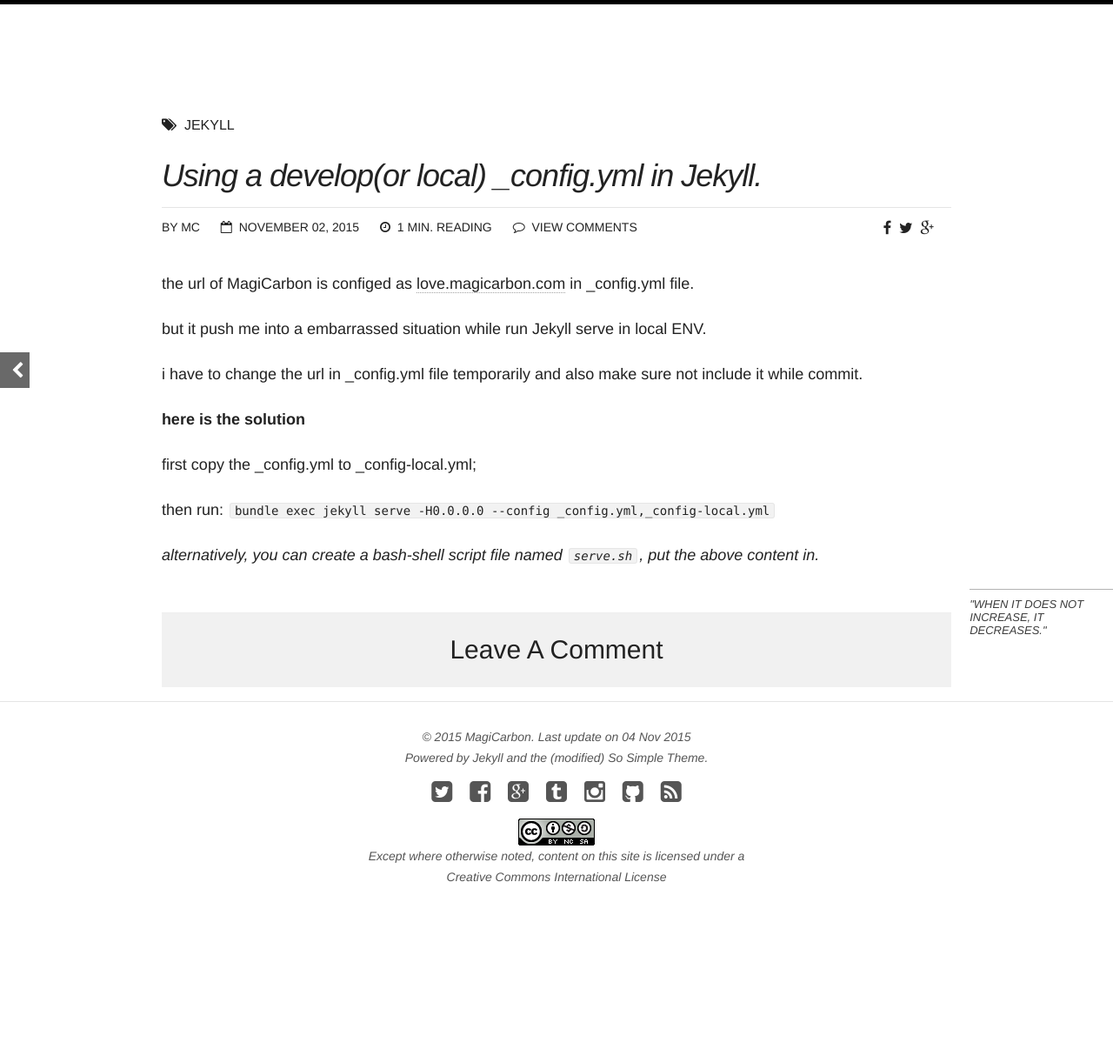
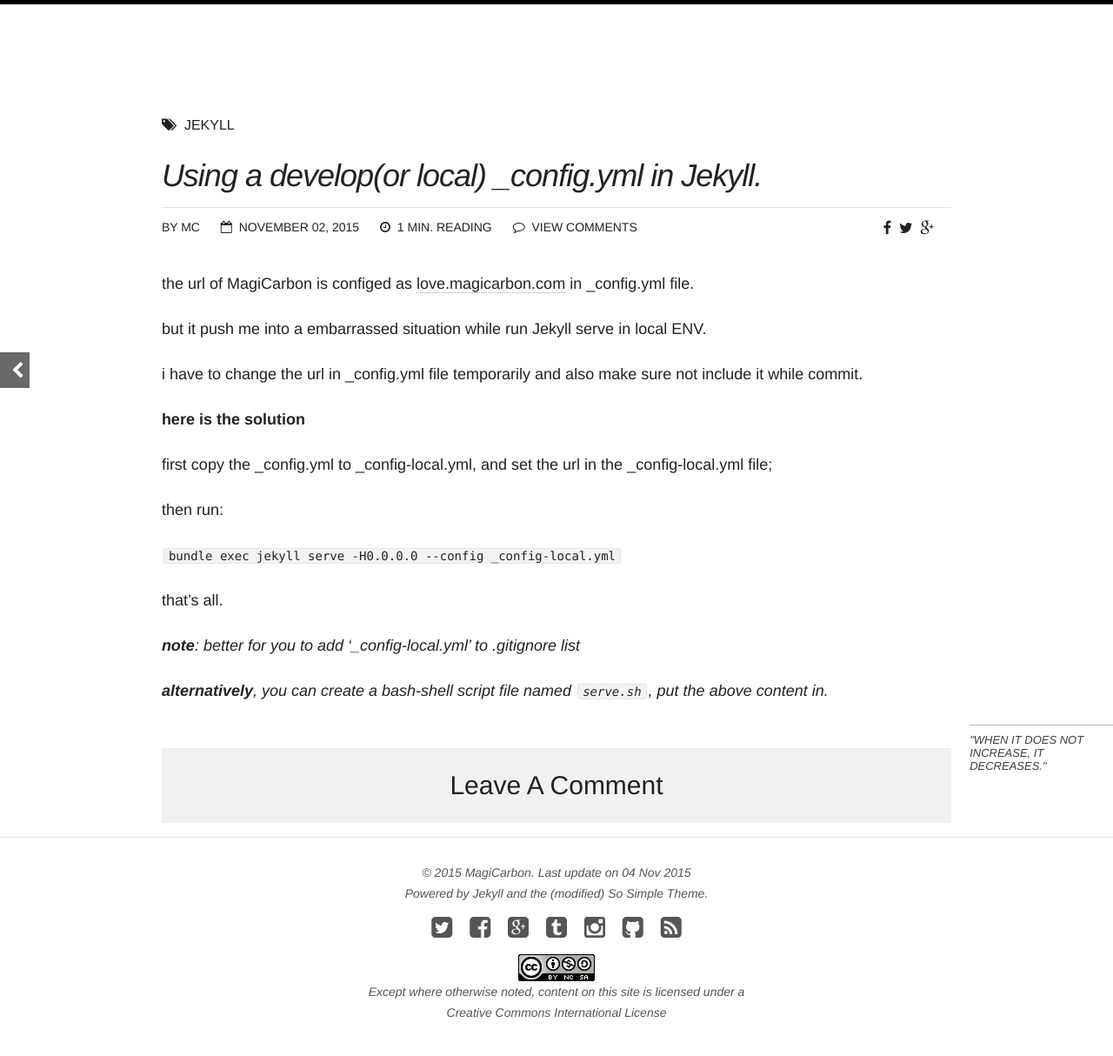
Before and after one commit to MagiCarbon/MagiCarbon.github.io, a Jekyll site: the page built from _posts/blog/2015-11-03-jekyll-make-develop-config-yml-file.md, in a window 1280 px wide. Shown: the whole page at 87% size. Built offline with Jekyll 4.4.1, drawn with Linux system fonts in a browser that asks for light colours; comment, search, counter and statistics services are not loaded; before the commit the page ends 1058 px from its top, so only the background shows below that.

Commit message:
code wrap

````diff
--- a/_posts/blog/2015-11-03-jekyll-make-develop-config-yml-file.md
+++ b/_posts/blog/2015-11-03-jekyll-make-develop-config-yml-file.md
@@ -20,12 +20,17 @@ i have to change the url in _config.yml file temporarily and also make sure not
 
 **here is the solution**
 
-first copy the _config.yml to _config-local.yml;
+first copy the _config.yml to _config-local.yml, and set the url in the _config-local.yml file;
 
 then run:
-``` bundle exec jekyll serve -H0.0.0.0 --config _config.yml,_config-local.yml ```
 
-_alternatively, you can create a bash-shell script file named ```serve.sh```, put the above content in._
+`bundle exec jekyll serve -H0.0.0.0 --config _config-local.yml`
+
+that's all.
+
+_**note**: better for you to add '_config-local.yml' to .gitignore list_
+
+_**alternatively**, you can create a bash-shell script file named ```serve.sh```, put the above content in._
 
 
 <figure>
--- a/_sass/_base.scss
+++ b/_sass/_base.scss
@@ -44,6 +44,7 @@ body {
 
 p {
 	@include font-size(18,yes,28);
+	word-wrap: break-word;
 }
 
 li {
````
